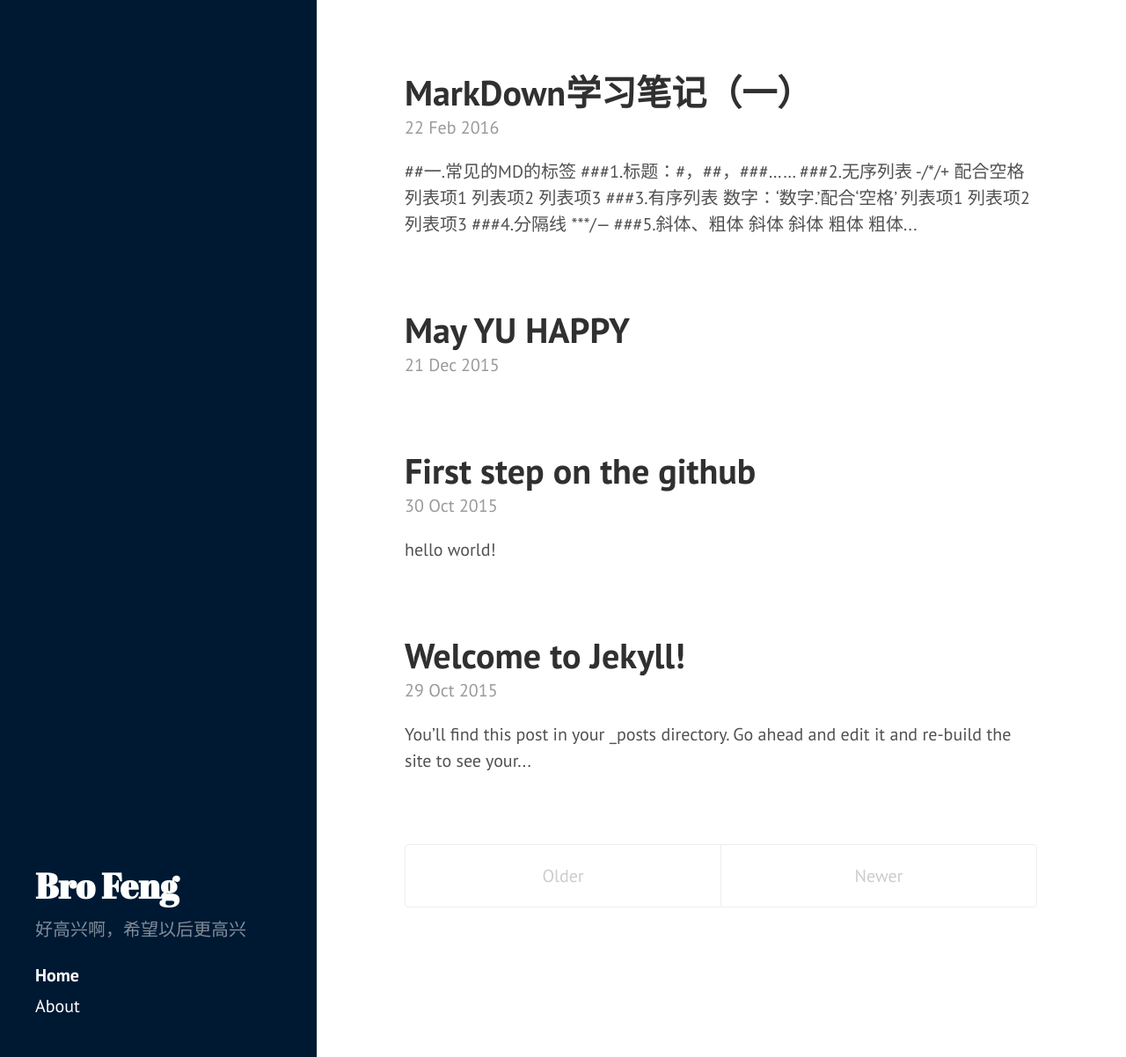
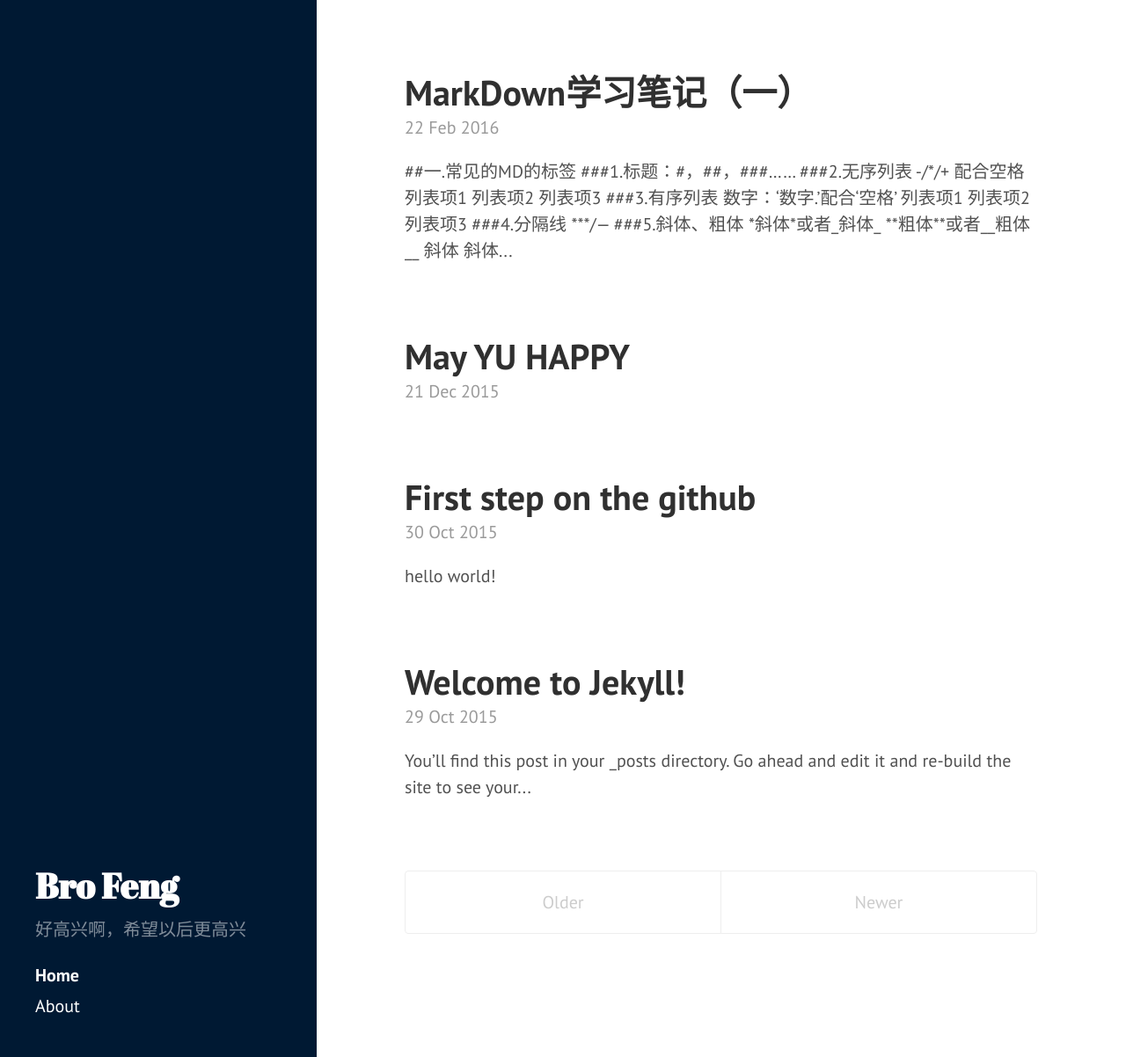
Before and after one commit to fengtaijun0507/fengtaijun0507.github.io, a Jekyll site: the page built from index.html, in a window 1280 px wide and 1202 px high. Shown: the whole window at 88% size. Built offline with Jekyll 4.4.1, drawn with Linux system fonts in a browser that asks for light colours; the list of posts is cut into pages by our own code.

Commit message:
md content

```diff
--- /dev/null
+++ b/Gemfile
@@ -0,0 +1,2 @@
+source 'https://ruby.taobao.org'
+gem 'github-pages'
--- a/_posts/2016-02-22-markdown.md
+++ b/_posts/2016-02-22-markdown.md
@@ -7,9 +7,11 @@
 
 ---
 ##一.常见的MD的标签
+
 ###1.标题：#，##，###......
 
 ###2.无序列表
+
 -/*/+ 配合空格
 
 - 列表项1
@@ -17,6 +19,7 @@
 + 列表项3
 
 ###3.有序列表
+
 数字：‘数字.’配合‘空格’
 
 1. 列表项1
@@ -24,6 +27,7 @@
 3. 列表项3
 
 ###4.分隔线
+
 ***/---
 
 ***
@@ -31,29 +35,37 @@
 
 ###5.斜体、粗体
 
+\*斜体*或者\_斜体_
+
+\*\*粗体**或者\_\_粗体__
+
 *斜体*
 _斜体_
 **粗体**
 __粗体__
 
-###6.代码(tab键)
+###6.代码
+
 tab按键
 
 	function test(){}
 	function test2(){}
 
 ###7.超链接
+
 \[标题](http://......)
 
 [谷歌](https://www.google.com.hk/webhp?hl=zh-CN&sourceid=cnhp&gws_rd=ssl)
 
 ###8.图片
+
 \!\[图片](http://......)
 
 ![元宵节](https://www.google.com.hk/logos/doodles/2016/lantern-festival-2016-hk-6238324839677952.2-hp.jpg)
 
 
 ##二.总结
+
 1.为什么使用在个人博客上使用Markdown？
 
 * "不再忧虑排版，专注于写作"
```
Also changed, not shown: Gemfile.lock, 1 other file.
